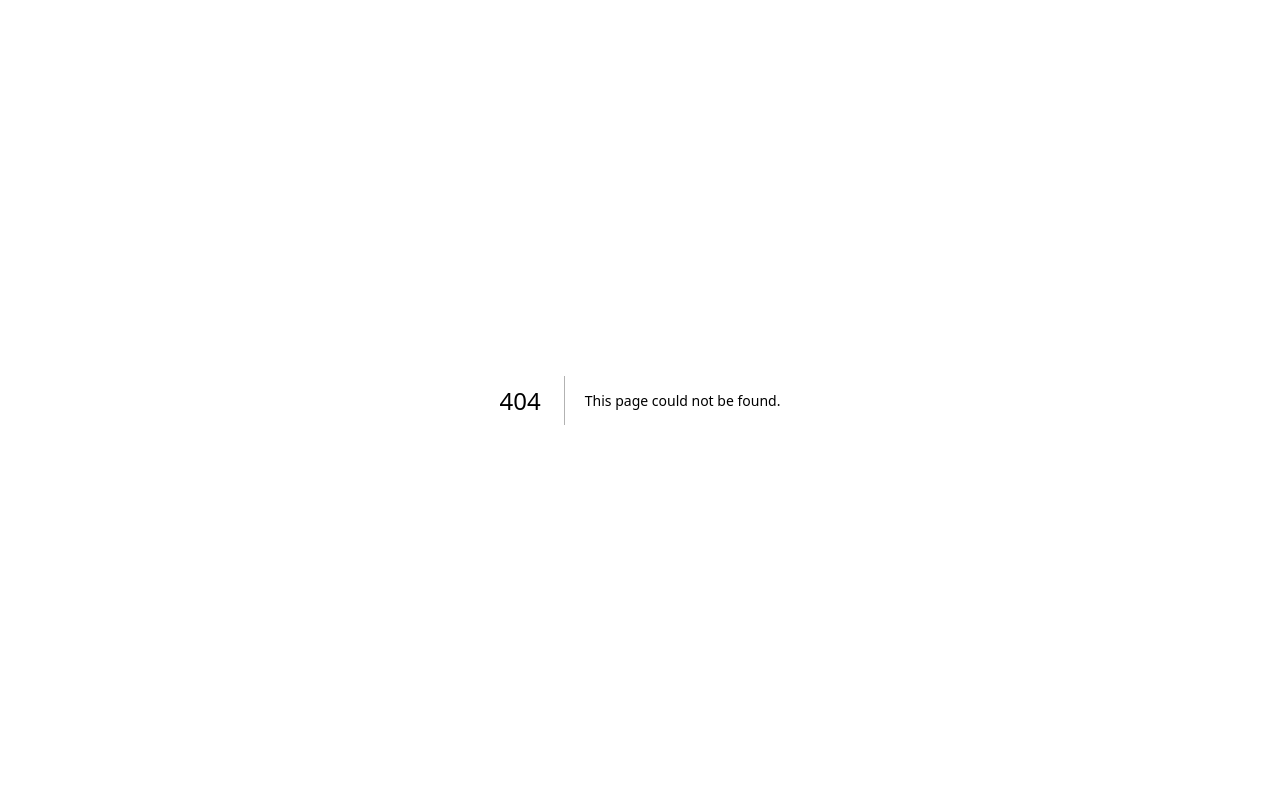
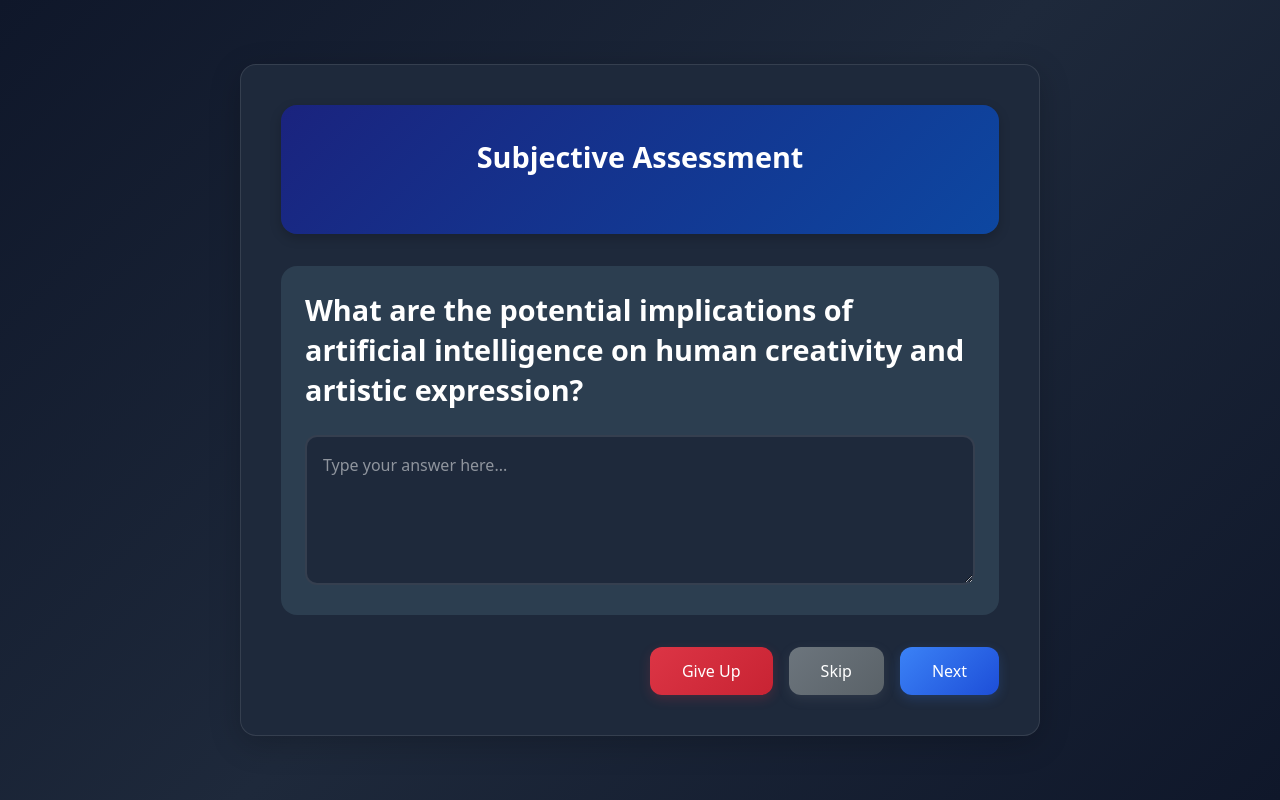
Before and after one commit to dhanraj-09/hackerzstreet, a Next.js app in the folder frontend/: page /potential in a window 1280 px wide. Before the commit this address had no page. Built offline with nearby package versions, Linux system fonts and the light colour scheme.

Commit message:
potential checking test

```diff
--- a/frontend/package.json
+++ b/frontend/package.json
@@ -9,6 +9,8 @@
     "lint": "next lint"
   },
   "dependencies": {
+    "@emotion/react": "^11.14.0",
+    "@emotion/styled": "^11.14.0",
     "axios": "^1.8.4",
     "next": "15.3.0",
     "react": "^19.0.0",
--- /dev/null
+++ b/frontend/src/app/potential/page.jsx
@@ -0,0 +1,209 @@
+'use client';
+
+import { useState, useEffect } from 'react';
+import { useRouter } from 'next/navigation';
+import styled from '@emotion/styled';
+
+const FullScreenContainer = styled.div`
+  width: 100vw;
+  height: 100vh;
+  background: linear-gradient(135deg, #0f172a 0%, #1e293b 50%, #0f172a 100%);
+  color: white;
+  display: flex;
+  flex-direction: column;
+  align-items: center;
+  justify-content: center;
+  padding: 2rem;
+  position: fixed;
+  top: 0;
+  left: 0;
+  z-index: 9999;
+`;
+
+const QuestionCard = styled.div`
+  background-color: #1e293b;
+  border-radius: 1rem;
+  padding: 2.5rem;
+  width: 90%;
+  max-width: 800px;
+  box-shadow: 0 8px 32px rgba(0, 0, 0, 0.2);
+  border: 1px solid rgba(255, 255, 255, 0.1);
+`;
+
+const Header = styled.div`
+  background: linear-gradient(135deg, #1a237e 0%, #0d47a1 100%);
+  border-radius: 1rem;
+  padding: 2rem;
+  margin-bottom: 2rem;
+  text-align: center;
+  box-shadow: 0 4px 12px rgba(0, 0, 0, 0.2);
+`;
+
+const QuestionText = styled.h1`
+  font-size: 1.8rem;
+  margin-bottom: 1.5rem;
+  color: white;
+  font-weight: 600;
+  line-height: 1.4;
+`;
+
+const AnswerContainer = styled.div`
+  background-color: #2c3e50;
+  border-radius: 1rem;
+  padding: 1.5rem;
+  margin-bottom: 2rem;
+`;
+
+const AnswerTextarea = styled.textarea`
+  width: 100%;
+  min-height: 150px;
+  background-color: #1e293b;
+  border: 2px solid rgba(255, 255, 255, 0.1);
+  border-radius: 0.75rem;
+  color: white;
+  padding: 1rem;
+  font-size: 1rem;
+  resize: vertical;
+  transition: all 0.3s ease;
+
+  &:focus {
+    outline: none;
+    border-color: #3b82f6;
+    box-shadow: 0 0 0 2px rgba(59, 130, 246, 0.2);
+  }
+
+  &::placeholder {
+    color: rgba(255, 255, 255, 0.5);
+  }
+`;
+
+const ButtonContainer = styled.div`
+  display: flex;
+  gap: 1rem;
+  justify-content: flex-end;
+  margin-top: 2rem;
+`;
+
+const Button = styled.button`
+  padding: 0.75rem 2rem;
+  border-radius: 0.75rem;
+  font-size: 1rem;
+  font-weight: 500;
+  cursor: pointer;
+  transition: all 0.3s ease;
+  border: none;
+
+  &:hover {
+    transform: translateY(-2px);
+    filter: brightness(110%);
+  }
+`;
+
+const GiveUpButton = styled(Button)`
+  background: linear-gradient(135deg, #dc3545 0%, #c82333 100%);
+  color: white;
+  box-shadow: 0 4px 12px rgba(220, 53, 69, 0.2);
+`;
+
+const SkipButton = styled(Button)`
+  background: linear-gradient(135deg, #6c757d 0%, #5a6268 100%);
+  color: white;
+  box-shadow: 0 4px 12px rgba(108, 117, 125, 0.2);
+`;
+
+const NextButton = styled(Button)`
+  background: linear-gradient(135deg, #3b82f6 0%, #1d4ed8 100%);
+  color: white;
+  box-shadow: 0 4px 12px rgba(59, 130, 246, 0.2);
+`;
+
+export default function PotentialTest() {
+  const [answer, setAnswer] = useState('');
+  const router = useRouter();
+
+  const question = "What are the potential implications of artificial intelligence on human creativity and artistic expression?";
+
+  useEffect(() => {
+    const element = document.documentElement;
+    let fullscreenInterval;
+
+    const enterFullscreen = async () => {
+      try {
+        if (!document.fullscreenElement) {
+          await element.requestFullscreen({ navigationUI: 'hide' });
+        }
+      } catch (err) {
+        console.error('Error attempting to enable full-screen mode:', err);
+      }
+    };
+
+    const enforceFullscreen = () => {
+      if (!document.fullscreenElement) {
+        enterFullscreen();
+      }
+    };
+
+    // Initial setup
+    enterFullscreen();
+    fullscreenInterval = setInterval(enforceFullscreen, 100);
+
+    const handleFullscreenChange = () => {
+      if (!document.fullscreenElement) {
+        enterFullscreen();
+      }
+    };
+
+    document.addEventListener('fullscreenchange', handleFullscreenChange);
+
+    return () => {
+      clearInterval(fullscreenInterval);
+      document.removeEventListener('fullscreenchange', handleFullscreenChange);
+      if (document.fullscreenElement) {
+        document.exitFullscreen();
+      }
+    };
+  }, []);
+
+  const handleGiveUp = async () => {
+    try {
+      if (document.fullscreenElement) {
+        await document.exitFullscreen();
+      }
+      router.push('/results');
+    } catch (err) {
+      console.error('Error exiting fullscreen:', err);
+      router.push('/results');
+    }
+  };
+
+  const handleSkip = () => {
+    setAnswer('');
+  };
+
+  const handleNext = () => {
+    setAnswer('');
+  };
+
+  return (
+    <FullScreenContainer>
+      <QuestionCard>
+        <Header>
+          <QuestionText>Subjective Assessment</QuestionText>
+        </Header>
+        <AnswerContainer>
+          <QuestionText>{question}</QuestionText>
+          <AnswerTextarea
+            value={answer}
+            onChange={(e) => setAnswer(e.target.value)}
+            placeholder="Type your answer here..."
+          />
+        </AnswerContainer>
+        <ButtonContainer>
+          <GiveUpButton onClick={handleGiveUp}>Give Up</GiveUpButton>
+          <SkipButton onClick={handleSkip}>Skip</SkipButton>
+          <NextButton onClick={handleNext}>Next</NextButton>
+        </ButtonContainer>
+      </QuestionCard>
+    </FullScreenContainer>
+  );
+}
```
Also changed, not shown: 1 other file (tests, documents, lock files or other folders).
